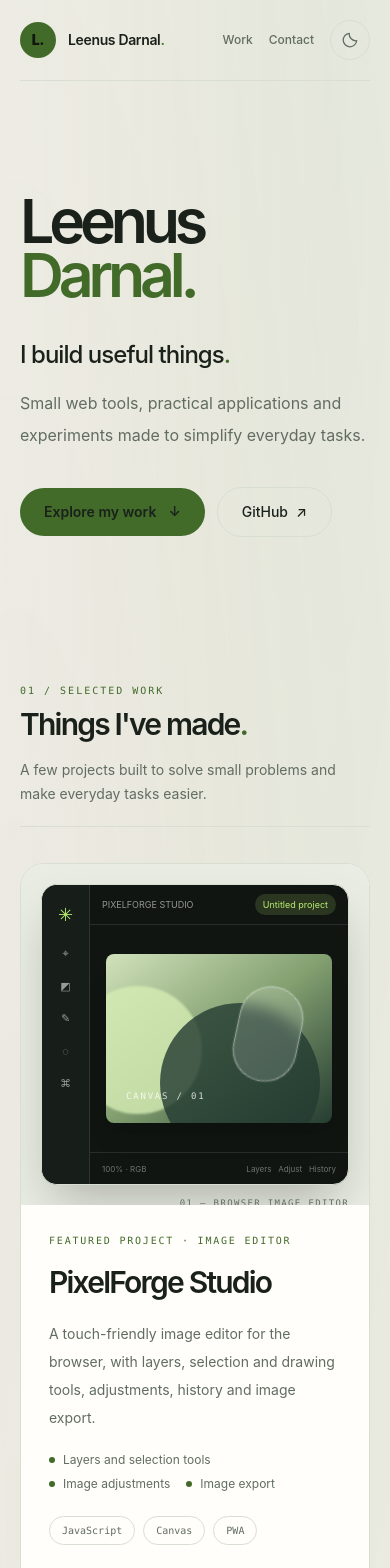
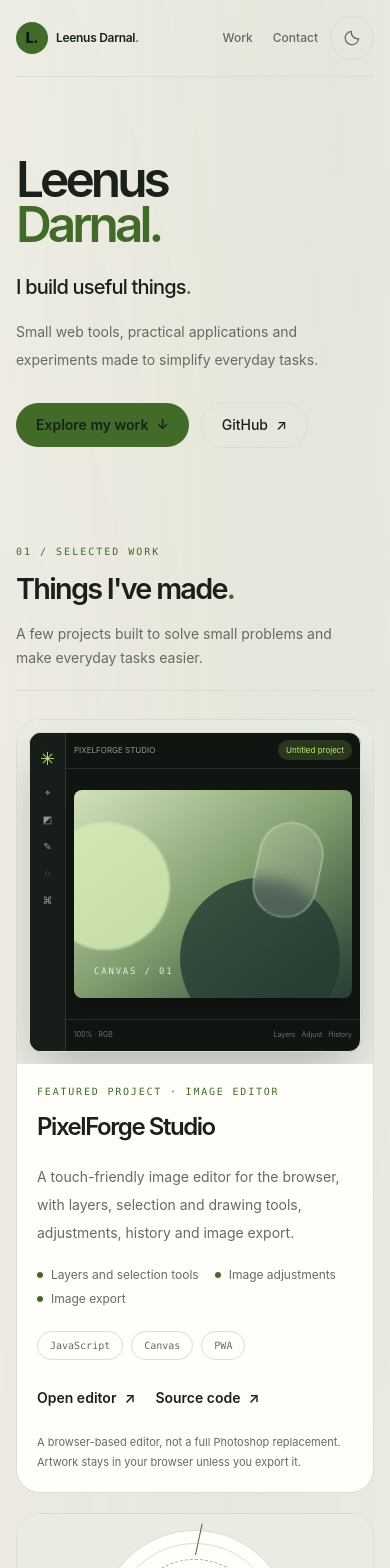
Before and after one commit to leenusdarnal/leenusdarnal.github.io, a SvelteKit app: page / in a window 390 px wide. Shown: the top 1568 px of the page. Built offline with nearby package versions, Linux system fonts and the light colour scheme.

Commit message:
Improve responsive layout across screen sizes

```diff
--- a/src/app.css
+++ b/src/app.css
@@ -44,12 +44,15 @@
 
 html {
   scroll-behavior: smooth;
+  scroll-padding-top: 1rem;
   background: var(--page);
 }
 
 body {
+  width: 100%;
   min-width: 320px;
   margin: 0;
+  overflow-x: clip;
   background:
     radial-gradient(ellipse at 86% 2%, var(--glow), transparent 31rem),
     radial-gradient(ellipse at 4% 40%, color-mix(in srgb, var(--warm-accent) 5%, transparent), transparent 28rem),
@@ -67,7 +70,10 @@ body {
 
 a { color: inherit; }
 
-button, a { -webkit-tap-highlight-color: transparent; }
+button, a {
+  -webkit-tap-highlight-color: transparent;
+  touch-action: manipulation;
+}
 
 :focus-visible {
   outline: 2px solid var(--accent);
--- a/src/routes/+page.svelte
+++ b/src/routes/+page.svelte
@@ -98,18 +98,18 @@
   <script type="application/ld+json">{structuredData}</script>
 </svelte:head>
 
-<div class="mx-auto w-full max-w-6xl px-5 sm:px-8 lg:px-10">
+<div class="mx-auto w-full max-w-6xl px-4 min-[480px]:px-5 sm:px-8 lg:px-10">
   <a class="sr-only focus:not-sr-only focus:fixed focus:left-4 focus:top-4 focus:z-50 focus:rounded-lg focus:bg-[var(--ink)] focus:px-4 focus:py-3 focus:text-[var(--page)]" href="#main">Skip to content</a>
 
-  <header class="flex items-center justify-between border-b border-[var(--line)] py-5">
-    <a href="#top" aria-label="Leenus Darnal — home" class="group flex items-center gap-3 text-sm font-semibold tracking-tight no-underline">
-      <span aria-hidden="true" class="grid size-9 place-items-center rounded-full bg-[var(--accent)] text-sm font-black text-[#10150d]">L.</span>
+  <header class="flex items-center justify-between gap-3 border-b border-[var(--line)] py-4 sm:py-5">
+    <a href="#top" aria-label="Leenus Darnal — home" class="group flex min-w-0 shrink-0 items-center gap-2 text-xs font-semibold tracking-tight no-underline sm:gap-3 sm:text-sm">
+      <span aria-hidden="true" class="grid size-8 place-items-center rounded-full bg-[var(--accent)] text-sm font-black text-[#10150d] sm:size-9">L.</span>
       <span>Leenus Darnal<span class="text-[var(--accent)]">.</span></span>
     </a>
 
-    <nav aria-label="Main navigation" class="flex items-center gap-4 text-xs font-medium text-[var(--muted)] sm:gap-7 sm:text-sm">
-      <a href="#work" class="transition-colors hover:text-[var(--ink)]">Work</a>
-      <a href="#contact" class="transition-colors hover:text-[var(--ink)]">Contact</a>
+    <nav aria-label="Main navigation" class="flex shrink-0 items-center gap-1 text-xs font-medium text-[var(--muted)] sm:gap-4 sm:text-sm lg:gap-7">
+      <a href="#work" class="inline-flex min-h-11 items-center rounded-full px-2 transition-colors hover:text-[var(--ink)] sm:px-1">Work</a>
+      <a href="#contact" class="inline-flex min-h-11 items-center rounded-full px-2 transition-colors hover:text-[var(--ink)] sm:px-1">Contact</a>
       <a href="https://github.com/leenusdarnal" target="_blank" rel="noopener noreferrer" class="hidden transition-colors hover:text-[var(--ink)] sm:inline">GitHub ↗</a>
       <button
         type="button"
@@ -117,7 +117,7 @@
         title={theme === 'dark' ? 'Switch to light theme' : 'Switch to dark theme'}
         aria-pressed={theme === 'light'}
         onclick={toggleTheme}
-        class="grid size-10 place-items-center rounded-full border border-[var(--line)] text-[var(--muted)] transition hover:border-[var(--accent)] hover:text-[var(--accent)]"
+        class="grid size-11 shrink-0 place-items-center rounded-full border border-[var(--line)] text-[var(--muted)] transition hover:border-[var(--accent)] hover:text-[var(--accent)] sm:size-10"
       >
         {#if theme === 'dark'}
           <svg xmlns="http://www.w3.org/2000/svg" viewBox="0 0 24 24" fill="none" stroke="currentColor" stroke-width="1.7" stroke-linecap="round" stroke-linejoin="round" class="size-[18px]" aria-hidden="true">
@@ -134,23 +134,23 @@
   </header>
 
   <main id="main">
-    <section id="top" class="relative grid min-h-[570px] content-center gap-10 py-24 md:min-h-[650px] md:grid-cols-[1fr_220px] md:items-end md:py-32">
+    <section id="top" class="relative grid min-h-0 content-center gap-8 py-20 sm:min-h-[540px] sm:gap-10 sm:py-24 md:min-h-[600px] md:grid-cols-[minmax(0,1fr)_180px] md:items-end md:py-28 xl:min-h-[650px] xl:grid-cols-[minmax(0,1fr)_220px] xl:py-32">
       <div class="max-w-4xl">
-        <h1 class="text-[clamp(3.8rem,10vw,8.8rem)] font-semibold leading-[0.88] tracking-[-0.085em]">
+        <h1 class="text-[clamp(3.1rem,11vw,8.8rem)] font-semibold leading-[0.9] tracking-[-0.08em] sm:leading-[0.88] sm:tracking-[-0.085em]">
           Leenus<br />
           <span class="text-[var(--accent)]">Darnal.</span>
         </h1>
-        <p class="mt-9 max-w-2xl text-2xl font-medium leading-snug tracking-[-0.04em] text-[var(--ink)] sm:text-3xl">
+        <p class="mt-7 max-w-2xl text-xl font-medium leading-snug tracking-[-0.04em] text-[var(--ink)] sm:mt-9 sm:text-2xl lg:text-3xl">
           I build useful things<span class="text-[var(--accent)]">.</span>
         </p>
-        <p class="mt-4 max-w-xl text-base leading-8 text-[var(--muted)] sm:text-lg">
+        <p class="mt-4 max-w-xl text-sm leading-7 text-[var(--muted)] sm:text-base sm:leading-8 lg:text-lg">
           Small web tools, practical applications and experiments made to simplify everyday tasks.
         </p>
-        <div class="mt-9 flex flex-wrap items-center gap-3">
-          <a href="#work" class="inline-flex items-center gap-3 rounded-full bg-[var(--accent)] px-6 py-3.5 text-sm font-semibold text-[#10150d] transition hover:-translate-y-0.5 hover:shadow-[0_12px_30px_color-mix(in_srgb,var(--accent)_20%,transparent)]">
+        <div class="mt-7 flex flex-wrap items-center gap-3 sm:mt-9">
+          <a href="#work" class="inline-flex min-h-11 items-center gap-2 rounded-full bg-[var(--accent)] px-5 py-3 text-sm font-semibold text-[#10150d] transition hover:-translate-y-0.5 sm:gap-3 sm:px-6 sm:py-3.5 hover:shadow-[0_12px_30px_color-mix(in_srgb,var(--accent)_20%,transparent)]">
             Explore my work <span aria-hidden="true">↓</span>
           </a>
-          <a href="https://github.com/leenusdarnal" target="_blank" rel="noopener noreferrer" class="inline-flex items-center gap-2 rounded-full border border-[var(--line)] px-6 py-3.5 text-sm font-medium text-[var(--ink)] transition hover:border-[var(--accent)]">
+          <a href="https://github.com/leenusdarnal" target="_blank" rel="noopener noreferrer" class="inline-flex min-h-11 items-center gap-2 rounded-full border border-[var(--line)] px-5 py-3 text-sm font-medium text-[var(--ink)] transition hover:border-[var(--accent)] sm:px-6 sm:py-3.5">
             GitHub <span aria-hidden="true">↗</span>
           </a>
         </div>
@@ -167,28 +167,28 @@
       <div class="pointer-events-none absolute -right-5 top-20 -z-10 hidden select-none text-[18rem] font-black leading-none tracking-[-0.12em] text-[var(--accent)] opacity-[0.035] xl:block">L</div>
     </section>
 
-    <section id="work" aria-labelledby="work-heading" class="scroll-mt-12 pb-28 pt-8">
-      <div class="mb-9 flex flex-wrap items-end justify-between gap-4 border-b border-[var(--line)] pb-5">
+    <section id="work" aria-labelledby="work-heading" class="scroll-mt-12 pb-20 pt-4 sm:pb-28 sm:pt-8">
+      <div class="mb-7 flex flex-wrap items-start justify-between gap-3 border-b border-[var(--line)] pb-5 sm:mb-9 sm:items-end sm:gap-4">
         <div>
           <p class="mb-2 font-mono text-[10px] uppercase tracking-[0.2em] text-[var(--accent)]">01 / SELECTED WORK</p>
-          <h2 id="work-heading" class="text-3xl font-semibold tracking-[-0.06em] sm:text-4xl">Things I've made<span class="text-[var(--accent)]">.</span></h2>
+          <h2 id="work-heading" class="text-[clamp(1.8rem,7vw,2.25rem)] font-semibold tracking-[-0.06em] sm:text-4xl">Things I've made<span class="text-[var(--accent)]">.</span></h2>
         </div>
-        <p class="max-w-xs text-sm leading-6 text-[var(--muted)]">A few projects built to solve small problems and make everyday tasks easier.</p>
+        <p class="w-full max-w-xs text-sm leading-6 text-[var(--muted)] sm:w-auto">A few projects built to solve small problems and make everyday tasks easier.</p>
       </div>
 
       <article aria-labelledby="project-pixelforge-title" aria-describedby="project-pixelforge-description" class="group overflow-hidden rounded-3xl border border-[var(--line)] bg-[var(--panel)] transition duration-300 hover:-translate-y-1 hover:border-[color-mix(in_srgb,var(--accent)_55%,var(--line))]">
         <div class="grid lg:grid-cols-[1.12fr_0.88fr]">
-          <div aria-hidden="true" class="relative min-h-[260px] overflow-hidden bg-[var(--panel-soft)] p-5 sm:min-h-[370px] sm:p-8">
+          <div aria-hidden="true" class="relative min-h-[220px] overflow-hidden bg-[var(--panel-soft)] p-3 sm:min-h-[300px] sm:p-6 lg:min-h-[370px] lg:p-8">
             <div class="absolute inset-0 opacity-70" style="background: radial-gradient(circle at 48% 50%, color-mix(in srgb, var(--accent) 18%, transparent), transparent 55%);"></div>
-            <div class="relative mx-auto flex h-full min-h-[230px] max-w-[600px] overflow-hidden rounded-2xl border border-[var(--line)] bg-[#101512] shadow-2xl sm:min-h-[315px]">
-              <div class="flex w-12 flex-col items-center gap-4 border-r border-white/10 bg-[#171e19] py-4 text-[11px] text-white/55 sm:w-16 sm:gap-5 sm:py-6">
+            <div class="relative mx-auto flex h-full min-h-[200px] min-w-0 max-w-[600px] overflow-hidden rounded-xl border border-[var(--line)] bg-[#101512] shadow-2xl sm:min-h-[280px] sm:rounded-2xl lg:min-h-[315px]">
+              <div class="flex w-9 shrink-0 flex-col items-center gap-3 border-r border-white/10 bg-[#171e19] py-3 text-[10px] text-white/55 sm:w-14 sm:gap-5 sm:py-6 lg:w-16">
                 <span class="text-lg text-[#b9ef70]">✳</span><span>⌖</span><span>◩</span><span>✎</span><span>◌</span><span>⌘</span>
               </div>
               <div class="flex min-w-0 flex-1 flex-col">
-                <div class="flex h-10 items-center justify-between border-b border-white/10 px-3 text-[9px] text-white/55 sm:h-12 sm:px-5 sm:text-[10px]">
+                <div class="flex h-9 items-center justify-between gap-2 border-b border-white/10 px-2 text-[8px] text-white/55 sm:h-12 sm:px-4 sm:text-[10px]">
                   <span>PIXELFORGE STUDIO</span><span class="rounded-full bg-[#b9ef70]/15 px-2 py-1 text-[#b9ef70]">Untitled project</span>
                 </div>
-                <div class="flex flex-1 items-center justify-center p-4 sm:p-8">
+                <div class="flex min-w-0 flex-1 items-center justify-center p-2 sm:p-6 lg:p-8">
                   <div class="relative aspect-[4/3] w-full max-w-[330px] overflow-hidden rounded-lg bg-gradient-to-br from-[#d2e2bb] via-[#829f70] to-[#263d31] shadow-xl">
                     <div class="absolute -left-8 top-8 size-32 rounded-full bg-[#d6edb4]/80 blur-[1px] sm:size-44"></div>
                     <div class="absolute -bottom-10 right-3 size-40 rounded-full bg-[#243b31]/80 sm:size-52"></div>
@@ -196,7 +196,7 @@
                     <div class="absolute bottom-5 left-5 font-mono text-[9px] uppercase tracking-[0.2em] text-white/80">Canvas / 01</div>
                   </div>
                 </div>
-                <div class="flex h-8 items-center justify-between border-t border-white/10 px-3 text-[8px] text-white/40 sm:h-10 sm:px-5 sm:text-[9px]"><span>100% · RGB</span><span>Layers&nbsp;&nbsp; Adjust&nbsp;&nbsp; History</span></div>
+                <div class="flex h-8 items-center justify-between gap-2 border-t border-white/10 px-2 text-[7px] text-white/40 sm:h-10 sm:px-4 sm:text-[9px]"><span>100% · RGB</span><span>Layers&nbsp;&nbsp; Adjust&nbsp;&nbsp; History</span></div>
               </div>
               <div class="hidden w-24 flex-col gap-3 border-l border-white/10 bg-[#171e19] p-3 text-[9px] text-white/45 sm:flex sm:w-32 sm:p-4">
                 <span class="mb-2 text-[8px] uppercase tracking-widest">Layers</span>
@@ -206,9 +206,9 @@
             <p class="relative mt-3 text-right font-mono text-[9px] uppercase tracking-[0.15em] text-[var(--muted)]">01 — Browser image editor</p>
           </div>
 
-          <div class="flex flex-col justify-center p-7 sm:p-10 lg:p-12">
+          <div class="flex min-w-0 flex-col justify-center p-5 sm:p-8 lg:p-12">
             <p class="font-mono text-[10px] uppercase tracking-[0.18em] text-[var(--accent)]">FEATURED PROJECT · IMAGE EDITOR</p>
-            <h3 id="project-pixelforge-title" class="mt-4 text-3xl font-semibold tracking-[-0.06em] sm:text-4xl">PixelForge Studio</h3>
+            <h3 id="project-pixelforge-title" class="mt-3 text-2xl font-semibold tracking-[-0.06em] sm:mt-4 sm:text-3xl lg:text-4xl">PixelForge Studio</h3>
             <p id="project-pixelforge-description" class="mt-5 text-sm leading-7 text-[var(--muted)]">A touch-friendly image editor for the browser, with layers, selection and drawing tools, adjustments, history and image export.</p>
             <ul aria-label="PixelForge Studio highlights" class="mt-5 flex flex-wrap gap-x-4 gap-y-2 text-xs text-[var(--muted)]">
               {#each projects[0].features as feature}
@@ -218,7 +218,7 @@
             <div class="mt-6 flex flex-wrap gap-2">
               {#each projects[0].stack as item}<span class="rounded-full border border-[var(--line)] px-3 py-1.5 font-mono text-[10px] text-[var(--muted)]">{item}</span>{/each}
             </div>
-            <div class="mt-9 flex flex-wrap gap-5 text-sm font-semibold">
+            <div class="mt-7 flex flex-wrap gap-x-5 gap-y-3 text-sm font-semibold sm:mt-9">
               <a class="inline-flex items-center gap-2 text-[var(--accent)] transition hover:gap-3" href={projects[0].live} target="_blank" rel="noopener noreferrer">Open editor <span>↗</span></a>
               <a class="inline-flex items-center gap-2 text-[var(--muted)] transition hover:text-[var(--ink)]" href={projects[0].source} target="_blank" rel="noopener noreferrer">Source code <span>↗</span></a>
             </div>
@@ -230,7 +230,7 @@
       <div class="mt-5 grid gap-5 lg:grid-cols-2">
         {#each projects.slice(1) as project}
           <article aria-labelledby="project-{project.visual}-title" aria-describedby="project-{project.visual}-description" class="group overflow-hidden rounded-3xl border border-[var(--line)] bg-[var(--panel)] transition duration-300 hover:-translate-y-1 hover:border-[color-mix(in_srgb,var(--accent)_55%,var(--line))]">
-            <div aria-hidden="true" class="relative flex min-h-[235px] items-center justify-center overflow-hidden bg-[var(--panel-soft)] p-6 sm:min-h-[270px]">
+            <div aria-hidden="true" class="relative flex min-h-[210px] items-center justify-center overflow-hidden bg-[var(--panel-soft)] p-4 sm:min-h-[270px] sm:p-6">
               {#if project.visual === 'metro'}
                 <div class="relative grid size-48 place-items-center rounded-full border border-[var(--line)] bg-[var(--panel)] shadow-xl sm:size-56">
                   <div class="absolute inset-3 rounded-full border border-[var(--line)]"></div>
@@ -253,10 +253,10 @@
               {/if}
               <p class="absolute bottom-4 right-5 font-mono text-[9px] uppercase tracking-[0.15em] text-[var(--muted)]">{project.number} — {project.type}</p>
             </div>
-            <div class="p-6 sm:p-8">
+            <div class="min-w-0 p-5 sm:p-7 lg:p-8">
               <p class="font-mono text-[10px] uppercase tracking-[0.18em] text-[var(--accent)]">{project.type}</p>
               <h3 id="project-{project.visual}-title" class="mt-3 text-2xl font-semibold tracking-[-0.05em]">{project.name}</h3>
-              <p id="project-{project.visual}-description" class="mt-3 min-h-[72px] text-sm leading-7 text-[var(--muted)]">{project.description}</p>
+              <p id="project-{project.visual}-description" class="mt-3 text-sm leading-7 text-[var(--muted)] sm:min-h-[72px]">{project.description}</p>
               <ul aria-label="{project.name} highlights" class="mt-4 flex flex-wrap gap-x-4 gap-y-2 text-xs text-[var(--muted)]">
                 {#each project.features as feature}
                   <li class="flex items-center gap-2"><span aria-hidden="true" class="size-1.5 rounded-full bg-[var(--accent)]"></span>{feature}</li>
@@ -265,7 +265,7 @@
               <div class="mt-5 flex flex-wrap gap-2">
                 {#each project.stack as item}<span class="rounded-full border border-[var(--line)] px-3 py-1.5 font-mono text-[10px] text-[var(--muted)]">{item}</span>{/each}
               </div>
-              <div class="mt-7 flex flex-wrap gap-5 text-sm font-semibold">
+              <div class="mt-6 flex flex-wrap gap-x-5 gap-y-3 text-sm font-semibold sm:mt-7">
                 <a class="inline-flex items-center gap-2 text-[var(--accent)] transition hover:gap-3" href={project.live} target="_blank" rel="noopener noreferrer">Open project <span>↗</span></a>
                 <a class="inline-flex items-center gap-2 text-[var(--muted)] transition hover:text-[var(--ink)]" href={project.source} target="_blank" rel="noopener noreferrer">Source code <span>↗</span></a>
               </div>
@@ -275,22 +275,22 @@
       </div>
     </section>
 
-    <section id="contact" aria-labelledby="contact-heading" class="scroll-mt-12 border-y border-[var(--line)] py-20 sm:py-24">
+    <section id="contact" aria-labelledby="contact-heading" class="scroll-mt-12 border-y border-[var(--line)] py-16 sm:py-20 lg:py-24">
       <p class="font-mono text-[10px] uppercase tracking-[0.2em] text-[var(--accent)]">02 / SAY HELLO</p>
       <div class="mt-5 grid gap-8 md:grid-cols-[1fr_auto] md:items-end">
         <div>
-          <h2 id="contact-heading" class="max-w-2xl text-4xl font-semibold leading-[1.02] tracking-[-0.07em] sm:text-6xl">Have something<br class="hidden sm:block" /> interesting in mind?</h2>
+          <h2 id="contact-heading" class="max-w-2xl text-[clamp(2.25rem,7vw,3.75rem)] font-semibold leading-[1.02] tracking-[-0.07em] sm:text-6xl">Have something<br class="hidden sm:block" /> interesting in mind?</h2>
           <p class="mt-5 max-w-lg text-sm leading-7 text-[var(--muted)]">I'm always happy to hear about ideas, useful tools and interesting projects.</p>
         </div>
-        <div class="flex flex-wrap gap-4 text-sm font-semibold">
-          <a class="inline-flex items-center gap-2 rounded-full bg-[var(--accent)] px-5 py-3 text-[#10150d] transition hover:-translate-y-0.5" href="mailto:leenus.darnal@gmail.com">Send an email ↗</a>
-          <a class="inline-flex items-center gap-2 rounded-full border border-[var(--line)] px-5 py-3 transition hover:border-[var(--accent)]" href="https://github.com/leenusdarnal" target="_blank" rel="noopener noreferrer">GitHub ↗</a>
+        <div class="flex flex-wrap gap-3 text-sm font-semibold sm:gap-4">
+          <a class="inline-flex min-h-11 items-center gap-2 rounded-full bg-[var(--accent)] px-4 py-3 text-[#10150d] transition hover:-translate-y-0.5 sm:px-5" href="mailto:leenus.darnal@gmail.com">Send an email ↗</a>
+          <a class="inline-flex min-h-11 items-center gap-2 rounded-full border border-[var(--line)] px-4 py-3 transition hover:border-[var(--accent)] sm:px-5" href="https://github.com/leenusdarnal" target="_blank" rel="noopener noreferrer">GitHub ↗</a>
         </div>
       </div>
     </section>
   </main>
 
-  <footer class="flex flex-col justify-between gap-4 py-7 text-xs text-[var(--muted)] sm:flex-row sm:items-center">
+  <footer class="flex flex-col justify-between gap-3 py-7 text-xs text-[var(--muted)] sm:flex-row sm:items-center sm:gap-4">
     <span>© {new Date().getFullYear()} Leenus Darnal</span>
     <span class="flex items-center gap-2">Built with SvelteKit & Tailwind CSS <span class="text-[var(--accent)]">✳</span></span>
     <a href="https://github.com/leenusdarnal/leenusdarnal.github.io" target="_blank" rel="noopener noreferrer" class="transition hover:text-[var(--ink)]">View source ↗</a>
```
Also changed, not shown: 1 other file (tests, documents, lock files or other folders).
